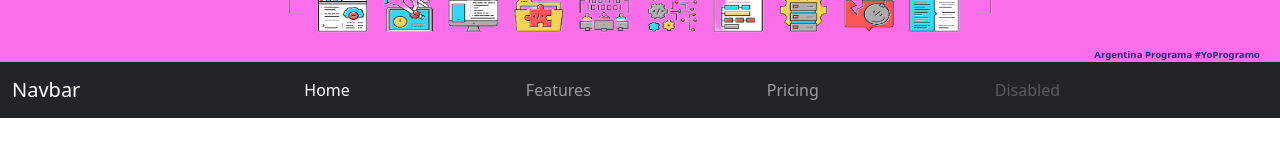
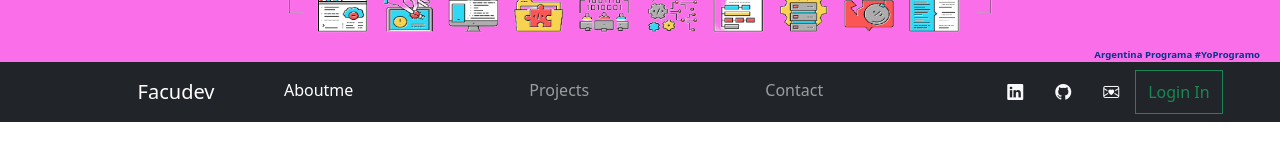
Before and after one commit to facundo37858/FrontEndPorfolioArgPro, an Angular app in the folder frontWithAngular/porfolioArgPro/: page / in a window 1280 px wide. Shown: the part 198-362 px from the top of the page. Built offline with nearby package versions, Linux system fonts and the light colour scheme; grey boxes are pictures that could not be loaded.

Commit message:
add social media and button login In

```diff
--- a/frontWithAngular/porfolioArgPro/src/app/components/nav-bar/nav-bar.component.css
+++ b/frontWithAngular/porfolioArgPro/src/app/components/nav-bar/nav-bar.component.css
@@ -6,6 +6,16 @@
     margin-bottom: 0;
     list-style: none;
     /* gap:10rem */
+}
+.navbar-brand{
+    margin-left: 10%;
+}
+[role]{
+    border-radius: 0px;
+    border: none;
+}
+button{
+    border-radius: 0px;
 }
 
 @media screen and (max-width:600px) {
--- a/frontWithAngular/porfolioArgPro/src/app/components/nav-bar/nav-bar.component.html
+++ b/frontWithAngular/porfolioArgPro/src/app/components/nav-bar/nav-bar.component.html
@@ -1,24 +1,41 @@
 <nav class="navbar navbar-expand-lg navbar-dark bg-dark" aria-label="Tenth navbar example">
     <div class="container-fluid">
-      <a class="navbar-brand" href="#">Navbar</a>
+      <a class="navbar-brand" href="#">Facudev</a>
       <button class="navbar-toggler" type="button" data-bs-toggle="collapse" data-bs-target="#navbarNav" aria-controls="navbarNav" aria-expanded="true" aria-label="Toggle navigation">
         <span class="navbar-toggler-icon"></span>
       </button>
       <div class="navbar-collapse collapse justify-content-md-center show" id="navbarNav" style="">
         <ul class="navbar-nav">
           <li class="nav-item">
-            <a class="nav-link active" aria-current="page" href="#">Home</a>
+            <a class="nav-link active" aria-current="page" href="#">Aboutme</a>
+          </li>
+
+          <li class="nav-item">
+            <a class="nav-link" href="#">Projects</a>
           </li>
           <li class="nav-item">
-            <a class="nav-link" href="#">Features</a>
+            <a class="nav-link" href="#">Contact</a>
           </li>
           <li class="nav-item">
-            <a class="nav-link" href="#">Pricing</a>
+            <div class="d-flex">
+              <a class="btn btn-outline-light btn-floating m-1" href="#!" role="button">
+                <i class="bi bi-linkedin"></i>
+              </a>
+
+              <a class="btn btn-outline-light btn-floating m-1" href="#!" role="button">
+                <i class="bi bi-github"></i>
+              </a>
+
+              <a class="btn btn-outline-light btn-floating m-1" href="#!" role="button">
+                <i class="bi bi-envelope-heart"></i>
+              </a>
+              <button class="btn btn-outline-success" type="submit">Login In</button>
+           </div>
+
           </li>
-          <li class="nav-item">
-            <a class="nav-link disabled">Disabled</a>
-          </li>
+
         </ul>
+
       </div>
     </div>
 </nav>
```
